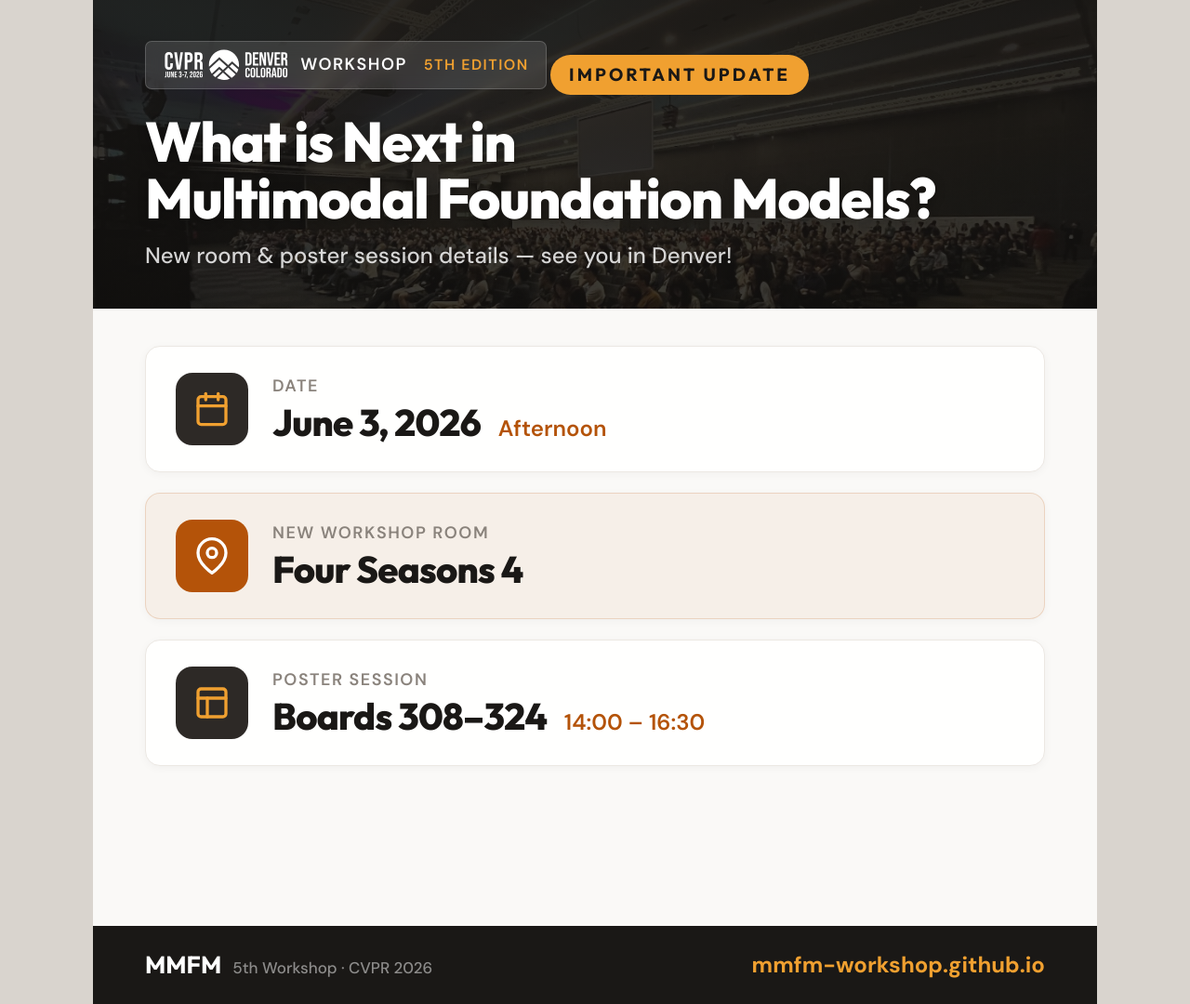
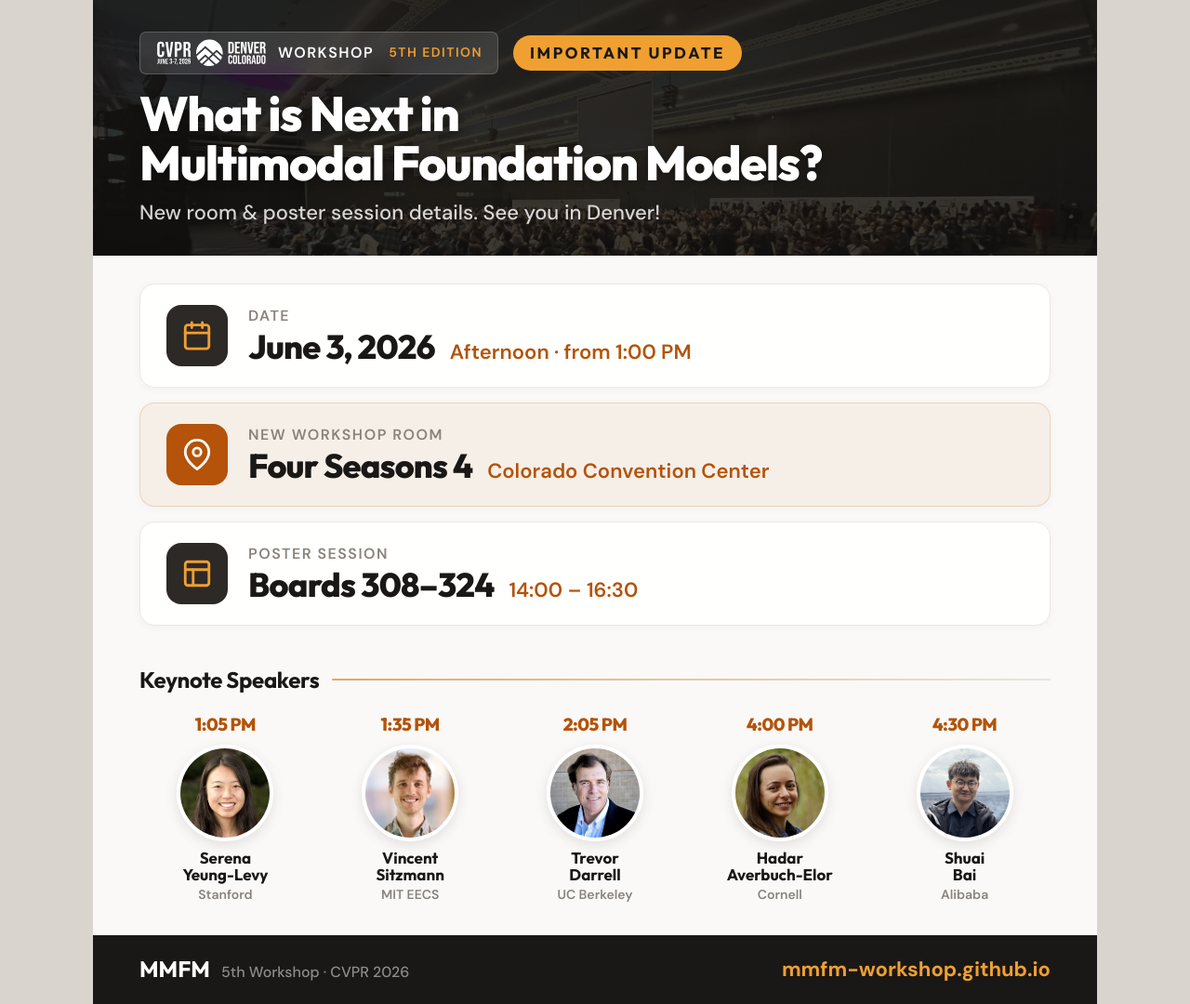
Before and after one commit to mmfm-workshop/mmfm-workshop.github.io, a website built with Vite: page update-flyer.html in a window 1280 px wide. Shown: the whole page at 93% size. Built offline with nearby package versions, Linux system fonts and the light colour scheme.

Commit message:
Densify update flyer with keynote lineup; remove em-dashes

```diff
--- a/src/main.js
+++ b/src/main.js
@@ -171,7 +171,7 @@ document.addEventListener('DOMContentLoaded', () => {
   renderSchedule();
   renderOrganizers();
 
-  // Deadline time tooltips — show local timezone on hover
+  // Deadline time tooltips: show local timezone on hover
   const tooltip = document.createElement('span');
   tooltip.className = 'deadline-tooltip';
   document.body.appendChild(tooltip);
@@ -219,7 +219,7 @@ document.addEventListener('DOMContentLoaded', () => {
     });
   });
 
-  // Announcement Popup — shown on every page load
+  // Announcement Popup: shown on every page load
   const announceOverlay = document.getElementById('announce-overlay');
   if (announceOverlay) {
     const closeBtn = document.getElementById('announce-close');
--- a/update-flyer.html
+++ b/update-flyer.html
@@ -3,7 +3,7 @@
 <head>
 <meta charset="UTF-8">
 <meta name="viewport" content="width=1080">
-<title>MMFM Workshop — CVPR 2026 Update</title>
+<title>MMFM Workshop · CVPR 2026 Update</title>
 <link rel="preconnect" href="https://fonts.googleapis.com">
 <link rel="preconnect" href="https://fonts.gstatic.com" crossorigin>
 <link href="https://fonts.googleapis.com/css2?family=DM+Sans:ital,opsz,wght@0,9..40,400;0,9..40,500;0,9..40,600;0,9..40,700;1,9..40,400&family=Outfit:wght@600;700;800&display=swap" rel="stylesheet">
@@ -35,7 +35,7 @@
   /* ─── HERO ─── */
   .hero {
     position: relative;
-    padding: 44px 56px 40px;
+    padding: 34px 50px 30px;
     overflow: hidden;
   }
 
@@ -51,84 +51,88 @@
     content: '';
     position: absolute;
     inset: 0;
-    background: linear-gradient(to bottom, rgba(26,24,22,0.82) 0%, rgba(26,24,22,0.62) 100%);
+    background: linear-gradient(to bottom, rgba(26,24,22,0.82) 0%, rgba(26,24,22,0.6) 100%);
     z-index: 1;
   }
 
   .hero-content { position: relative; z-index: 2; }
 
+  .hero-top {
+    display: flex;
+    align-items: center;
+    gap: 16px;
+    margin-bottom: 16px;
+  }
+
   .badge {
     display: inline-flex;
     align-items: center;
     gap: 10px;
-    padding: 8px 18px;
+    padding: 7px 16px;
     background: rgba(255, 255, 255, 0.12);
     backdrop-filter: blur(8px);
     border: 1px solid rgba(255, 255, 255, 0.18);
     color: white;
     border-radius: 7px;
-    font-size: 18px;
+    font-size: 16px;
     font-weight: 600;
     text-transform: uppercase;
     letter-spacing: 1.5px;
-    margin-bottom: 18px;
   }
 
-  .badge img { height: 34px; width: auto; }
+  .badge img { height: 30px; width: auto; }
 
   .edition {
-    font-size: 16px;
+    font-size: 14px;
     font-weight: 600;
     letter-spacing: 1.5px;
     text-transform: uppercase;
     color: #f0a030;
-    margin-left: 8px;
+    margin-left: 6px;
   }
 
   .update-tag {
     display: inline-block;
     font-family: 'Outfit', sans-serif;
-    font-size: 19px;
+    font-size: 17px;
     font-weight: 700;
-    letter-spacing: 3px;
+    letter-spacing: 2.5px;
     text-transform: uppercase;
     color: #1a1816;
     background: #f0a030;
-    padding: 8px 20px;
+    padding: 7px 18px;
     border-radius: 999px;
-    margin-bottom: 20px;
   }
 
   .hero h1 {
-    font-size: 60px;
+    font-size: 52px;
     font-weight: 800;
     color: #fff;
     line-height: 1.02;
-    letter-spacing: -1.5px;
+    letter-spacing: -1.4px;
     text-shadow: 0 2px 12px rgba(0, 0, 0, 0.3);
   }
 
   .hero .subtitle {
-    margin-top: 14px;
-    font-size: 24px;
+    margin-top: 12px;
+    font-size: 22px;
     font-weight: 500;
     color: rgba(255, 255, 255, 0.82);
   }
 
   /* ─── UPDATES ─── */
   .updates {
-    flex: 1;
-    padding: 40px 56px 28px;
+    padding: 30px 50px 24px;
     display: flex;
     flex-direction: column;
-    gap: 22px;
+    gap: 16px;
   }
 
   .upd-item {
     display: flex;
     align-items: center;
-    gap: 26px;
-    padding: 28px 32px;
+    gap: 22px;
+    padding: 22px 28px;
     background: #fffffe;
     border: 1px solid #ece8e3;
     border-radius: 16px;
@@ -142,9 +146,9 @@
 
   .upd-icon {
     flex: 0 0 auto;
-    width: 78px;
-    height: 78px;
-    border-radius: 18px;
+    width: 66px;
+    height: 66px;
+    border-radius: 16px;
     background: #2d2926;
     display: flex;
     align-items: center;
@@ -157,35 +161,109 @@
   .upd-item.accent .upd-icon svg { stroke: #fff; }
 
   .upd-label {
-    font-size: 18px;
+    font-size: 16px;
     font-weight: 600;
     text-transform: uppercase;
     letter-spacing: 1.5px;
     color: #8a837c;
-    margin-bottom: 4px;
+    margin-bottom: 3px;
   }
 
   .upd-value {
     font-family: 'Outfit', sans-serif;
-    font-size: 40px;
+    font-size: 36px;
     font-weight: 800;
     color: #1a1816;
-    line-height: 1.08;
+    line-height: 1.06;
     letter-spacing: -0.8px;
   }
 
   .upd-value .sub {
     font-family: 'DM Sans', sans-serif;
-    font-size: 24px;
+    font-size: 22px;
     font-weight: 600;
     color: #b45309;
-    margin-left: 12px;
+    margin-left: 10px;
     letter-spacing: 0;
+  }
+
+  /* ─── SPEAKERS STRIP ─── */
+  .speakers {
+    flex: 1;
+    padding: 6px 50px 22px;
+    display: flex;
+    flex-direction: column;
+    justify-content: center;
+  }
+
+  .sec-label {
+    display: flex;
+    align-items: center;
+    gap: 14px;
+    margin-bottom: 18px;
+  }
+
+  .sec-label h2 {
+    font-size: 24px;
+    letter-spacing: -0.3px;
+    color: #1a1816;
+  }
+
+  .sec-label .rule {
+    flex: 1;
+    height: 2px;
+    background: linear-gradient(to right, #e0a86b, #e8e4df);
+    border-radius: 2px;
+  }
+
+  .speakers-grid {
+    display: grid;
+    grid-template-columns: repeat(5, 1fr);
+    gap: 14px;
+  }
+
+  .speaker { display: flex; flex-direction: column; align-items: center; text-align: center; }
+
+  .speaker .time {
+    font-family: 'Outfit', sans-serif;
+    font-size: 19px;
+    font-weight: 800;
+    color: #b45309;
+    margin-bottom: 8px;
+    letter-spacing: -0.5px;
+  }
+
+  .speaker-avatar {
+    width: 104px;
+    height: 104px;
+    border-radius: 50%;
+    overflow: hidden;
+    background: #faf9f7;
+    border: 4px solid #fff;
+    box-shadow: 0 4px 14px rgba(0,0,0,0.1);
+  }
+
+  .speaker-avatar img { width: 100%; height: 100%; object-fit: cover; }
+
+  .speaker-name {
+    font-family: 'Outfit', sans-serif;
+    font-size: 17px;
+    font-weight: 700;
+    color: #1a1816;
+    line-height: 1.1;
+    margin-top: 9px;
+  }
+
+  .speaker-affiliation {
+    font-size: 14px;
+    font-weight: 600;
+    color: #8a837c;
+    margin-top: 2px;
   }
 
   /* ─── FOOTER ─── */
   .footer {
-    padding: 24px 56px;
+    padding: 20px 50px;
     background: #1a1816;
     display: flex;
     justify-content: space-between;
@@ -194,21 +272,21 @@
 
   .footer-logo {
     font-family: 'Outfit', sans-serif;
-    font-size: 26px;
+    font-size: 24px;
     font-weight: 700;
     color: #fff;
   }
 
   .footer-logo span {
     font-family: 'DM Sans', sans-serif;
-    font-size: 17px;
+    font-size: 16px;
     font-weight: 500;
     color: rgba(255, 255, 255, 0.5);
     margin-left: 12px;
   }
 
   .footer-url {
-    font-size: 24px;
+    font-size: 22px;
     font-weight: 700;
     color: #f0a030;
   }
@@ -222,14 +300,16 @@
   <div class="hero">
     <div class="hero-bg"></div>
     <div class="hero-content">
-      <div class="badge">
-        <img src="public/assets/conference/cvpr-navbar-logo.svg" alt="CVPR">
-        Workshop
-        <span class="edition">5th Edition</span>
+      <div class="hero-top">
+        <div class="badge">
+          <img src="public/assets/conference/cvpr-navbar-logo.svg" alt="CVPR">
+          Workshop
+          <span class="edition">5th Edition</span>
+        </div>
+        <div class="update-tag">Important Update</div>
       </div>
-      <div class="update-tag">Important Update</div>
       <h1>What is Next in<br>Multimodal Foundation Models?</h1>
-      <div class="subtitle">New room &amp; poster session details — see you in Denver!</div>
+      <div class="subtitle">New room &amp; poster session details. See you in Denver!</div>
     </div>
   </div>
 
@@ -237,31 +317,71 @@
   <div class="updates">
     <div class="upd-item">
       <div class="upd-icon">
-        <svg xmlns="http://www.w3.org/2000/svg" width="40" height="40" viewBox="0 0 24 24" fill="none" stroke-width="2" stroke-linecap="round" stroke-linejoin="round"><rect x="3" y="4" width="18" height="18" rx="2"></rect><line x1="16" y1="2" x2="16" y2="6"></line><line x1="8" y1="2" x2="8" y2="6"></line><line x1="3" y1="10" x2="21" y2="10"></line></svg>
+        <svg xmlns="http://www.w3.org/2000/svg" width="34" height="34" viewBox="0 0 24 24" fill="none" stroke-width="2" stroke-linecap="round" stroke-linejoin="round"><rect x="3" y="4" width="18" height="18" rx="2"></rect><line x1="16" y1="2" x2="16" y2="6"></line><line x1="8" y1="2" x2="8" y2="6"></line><line x1="3" y1="10" x2="21" y2="10"></line></svg>
       </div>
       <div>
         <div class="upd-label">Date</div>
-        <div class="upd-value">June 3, 2026 <span class="sub">Afternoon</span></div>
+        <div class="upd-value">June 3, 2026 <span class="sub">Afternoon · from 1:00 PM</span></div>
       </div>
     </div>
 
     <div class="upd-item accent">
       <div class="upd-icon">
-        <svg xmlns="http://www.w3.org/2000/svg" width="40" height="40" viewBox="0 0 24 24" fill="none" stroke-width="2" stroke-linecap="round" stroke-linejoin="round"><path d="M21 10c0 7-9 13-9 13s-9-6-9-13a9 9 0 0 1 18 0z"></path><circle cx="12" cy="10" r="3"></circle></svg>
+        <svg xmlns="http://www.w3.org/2000/svg" width="34" height="34" viewBox="0 0 24 24" fill="none" stroke-width="2" stroke-linecap="round" stroke-linejoin="round"><path d="M21 10c0 7-9 13-9 13s-9-6-9-13a9 9 0 0 1 18 0z"></path><circle cx="12" cy="10" r="3"></circle></svg>
       </div>
       <div>
         <div class="upd-label">New Workshop Room</div>
-        <div class="upd-value">Four Seasons 4</div>
+        <div class="upd-value">Four Seasons 4 <span class="sub">Colorado Convention Center</span></div>
       </div>
     </div>
 
     <div class="upd-item">
       <div class="upd-icon">
-        <svg xmlns="http://www.w3.org/2000/svg" width="40" height="40" viewBox="0 0 24 24" fill="none" stroke-width="2" stroke-linecap="round" stroke-linejoin="round"><rect x="3" y="3" width="18" height="18" rx="2"></rect><line x1="3" y1="9" x2="21" y2="9"></line><line x1="9" y1="21" x2="9" y2="9"></line></svg>
+        <svg xmlns="http://www.w3.org/2000/svg" width="34" height="34" viewBox="0 0 24 24" fill="none" stroke-width="2" stroke-linecap="round" stroke-linejoin="round"><rect x="3" y="3" width="18" height="18" rx="2"></rect><line x1="3" y1="9" x2="21" y2="9"></line><line x1="9" y1="21" x2="9" y2="9"></line></svg>
       </div>
       <div>
         <div class="upd-label">Poster Session</div>
         <div class="upd-value">Boards 308–324 <span class="sub">14:00 – 16:30</span></div>
+      </div>
+    </div>
+  </div>
+
+  <!-- SPEAKERS -->
+  <div class="speakers">
+    <div class="sec-label">
+      <h2>Keynote Speakers</h2>
+      <div class="rule"></div>
+    </div>
+    <div class="speakers-grid">
+      <div class="speaker">
+        <div class="time">1:05 PM</div>
+        <div class="speaker-avatar"><img src="public/assets/speakers/serena.jpg" alt="Serena Yeung-Levy"></div>
+        <div class="speaker-name">Serena<br>Yeung-Levy</div>
+        <div class="speaker-affiliation">Stanford</div>
+      </div>
+      <div class="speaker">
+        <div class="time">1:35 PM</div>
+        <div class="speaker-avatar"><img src="public/assets/speakers/vincent.jpg" alt="Vincent Sitzmann"></div>
+        <div class="speaker-name">Vincent<br>Sitzmann</div>
+        <div class="speaker-affiliation">MIT EECS</div>
+      </div>
+      <div class="speaker">
+        <div class="time">2:05 PM</div>
+        <div class="speaker-avatar"><img src="public/assets/speakers/trevor_v2.png" alt="Trevor Darrell"></div>
+        <div class="speaker-name">Trevor<br>Darrell</div>
+        <div class="speaker-affiliation">UC Berkeley</div>
+      </div>
+      <div class="speaker">
+        <div class="time">4:00 PM</div>
+        <div class="speaker-avatar"><img src="public/assets/speakers/hadar.jpg" alt="Hadar Averbuch-Elor"></div>
+        <div class="speaker-name">Hadar<br>Averbuch-Elor</div>
+        <div class="speaker-affiliation">Cornell</div>
+      </div>
+      <div class="speaker">
+        <div class="time">4:30 PM</div>
+        <div class="speaker-avatar"><img src="public/assets/speakers/shuai-bai.jpg" alt="Shuai Bai"></div>
+        <div class="speaker-name">Shuai<br>Bai</div>
+        <div class="speaker-affiliation">Alibaba</div>
       </div>
     </div>
   </div>
```
Also changed, not shown: update-flyer.png.
